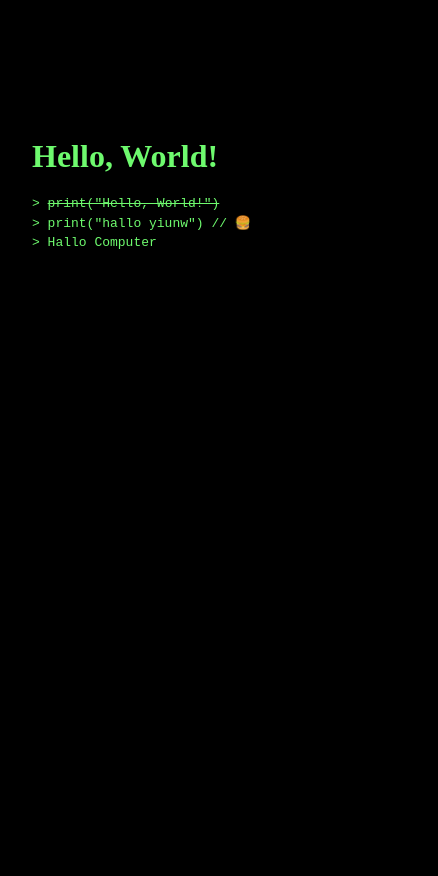
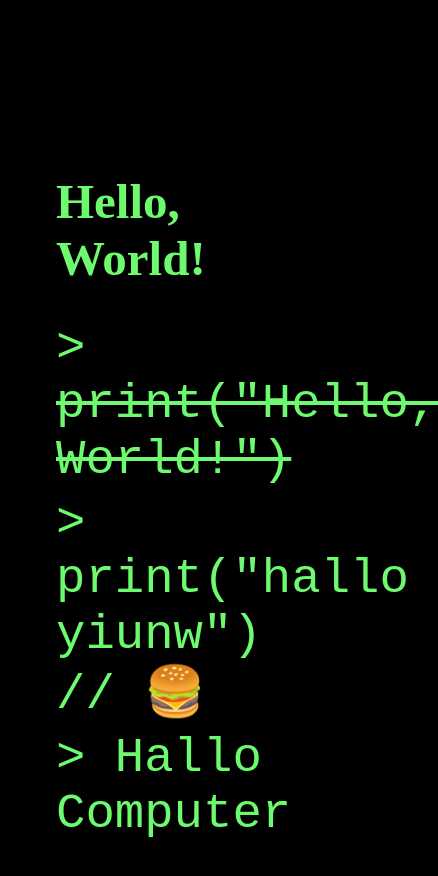
Before and after one commit to daes-01/daes-01.github.io, a plain HTML site: page vtubers/yiunw/index.html in a window 390 px wide. Shown: the whole page, 438 px wide, since content can reach past the window. Before the commit the page ends 844 px from the top, so only its background shows below. Drawn offline with Linux system fonts and the light colour scheme.

Commit message:
font size is smol on mobile

```diff
--- a/vtubers/yiunw/index.html
+++ b/vtubers/yiunw/index.html
@@ -8,6 +8,7 @@
 		<style>
 			* {
 				box-sizing: border-box;
+				font-size:1.75rem;
 			}
 			html, body {
 				padding:0;
```
